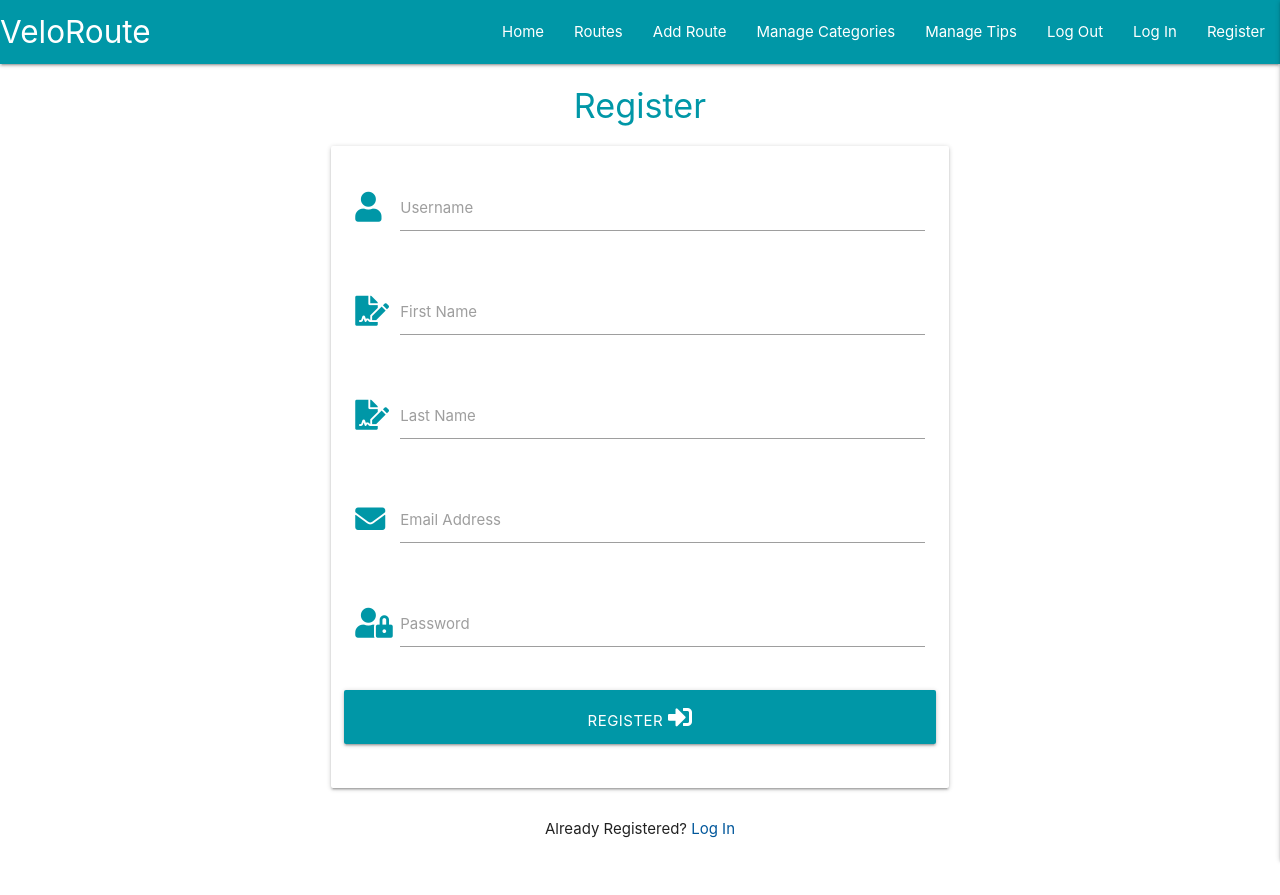
After one commit to Matty-El/velo-route, a Flask app: page /register in a window 1280 px wide. The commit adds this page. Run offline with Flask 2, Linux system fonts and the light colour scheme; some libraries are stand-ins or nearby versions.

Commit message:
Add register, login and profile pages and functionality

```diff
--- a/app.py
+++ b/app.py
@@ -25,6 +25,93 @@ def get_routes():
     return render_template("routes.html", routes=routes)
 
 
+@app.route("/register", methods=["GET", "POST"])
+def register():
+    if request.method == "POST":
+        # check if username exists in database
+        existing_user = mongo.db.users.find_one(
+            {"username": request.form.get("username")})
+
+        if existing_user:
+            flash("Username already exists")
+            return redirect(url_for("register"))
+
+        register = {
+            "username": request.form.get("username"),
+            "first_name": request.form.get("first_name"),
+            "last_name": request.form.get("last_name"),
+            "email": request.form.get("email"),
+            # remember to add password confirmation
+            # remember to add user type
+            "password": generate_password_hash(request.form.get("password"))
+        }
+        mongo.db.users.insert_one(register)
+
+        # add the new user into session cookie
+        session["user"] = request.form.get("username")
+        flash("Registration Successful")
+        return redirect(url_for("profile", username=session["user"]))
+
+    return render_template("register.html")
+
+
+@app.route("/login", methods=["GET", "POST"])
+def login():
+    if request.method == "POST":
+        # check is the username exists in the database
+        existing_user = mongo.db.users.find_one(
+            {"username": request.form.get("username")})
+
+        if existing_user:
+            # check that hashed password is the password entered by user
+            if check_password_hash(
+                        existing_user["password"],
+                        request.form.get("password")):
+                session["user"] = request.form.get("username")
+                flash("Welcome, {}".format(
+                    request.form.get("username")))
+                return redirect(url_for(
+                    "profile", username=session["user"]))
+            else:
+                # passwords do not match
+                flash("Incorrect Username and/or Password")
+                return redirect(url_for("login"))
+        else:
+            # username does not exist
+            flash("Incorrect Username and/or Password")
+            return redirect(url_for("login"))
+
+    return render_template("login.html")
+
+
+@app.route("/logout")
+def logout():
+    # remove user from session cookies
+    flash("You have logged out")
+    session.pop("user")
+    return redirect(url_for("login"))
+
+
+@app.route("/profile/<username>", methods=["GET", "POST"])
+def profile(username):
+    # get session user's username from the database
+    username = mongo.db.users.find_one(
+        {"username": session["user"]})["username"]
+    first_name = mongo.db.users.find_one(
+        {"username": session["user"]})["first_name"]
+    last_name = mongo.db.users.find_one(
+        {"username": session["user"]})["last_name"]
+    email = mongo.db.users.find_one(
+        {"username": session["user"]})["email"]
+
+    if session["user"]:
+        return render_template("profile.html", username=username,
+                               first_name=first_name, last_name=last_name,
+                               email=email)
+
+    return redirect(url_for("login"))
+
+
 if __name__ == "__main__":
     app.run(host=os.environ.get("IP"),
             port=int(os.environ.get("PORT")),
--- a/templates/base.html
+++ b/templates/base.html
@@ -5,10 +5,12 @@
     <meta charset="UTF-8">
     <meta http-equiv="X-UA-Compatible" content="IE=edge">
     <meta name="viewport" content="width=device-width, initial-scale=1.0">
-    <link href="https://fonts.googleapis.com/icon?family=Material+Icons" rel="stylesheet" type="text/css">
+    <link rel="stylesheet" href="https://cdnjs.cloudflare.com/ajax/libs/font-awesome/5.15.3/css/all.min.css"
+        integrity="sha512-iBBXm8fW90+nuLcSKlbmrPcLa0OT92xO1BIsZ+ywDWZCvqsWgccV3gFoRBv0z+8dLJgyAHIhR35VZc2oM/gI1w=="
+        crossorigin="anonymous" referrerpolicy="no-referrer" type="text/css">
     <link rel="stylesheet" href="https://cdnjs.cloudflare.com/ajax/libs/materialize/1.0.0/css/materialize.min.css"
         type="text/css">
-    <link rel="stylesheet" href="{{ url_for('static', filename='css/style.css') }}">
+    <link rel="stylesheet" href="{{ url_for('static', filename='css/style.css') }}" type="text/css">
     {% block styles %}
     {% endblock %}
     <title>VeloRoute</title>
@@ -25,9 +27,9 @@
             <li><a href="#">Add Route</a></li>
             <li><a href="#">Manage Categories</a></li>
             <li><a href="#">Manage Tips</a></li>
-            <li><a href="#">Log Out</a></li>
-            <li><a href="#">Log In</a></li>
-            <li><a href="#">Register</a></li>
+            <li><a href="{{ url_for('logout') }}">Log Out</a></li>
+            <li><a href="{{ url_for('login') }}">Log In</a></li>
+            <li><a href="{{ url_for('register') }}">Register</a></li>
           </ul>
         </div>
       </nav>
@@ -39,9 +41,9 @@
         <li><a href="#">Add Route</a></li>
         <li><a href="#">Manage Categories</a></li>
         <li><a href="#">Manage Tips</a></li>
-        <li><a href="#">Log Out</a></li>
-        <li><a href="#">Log In</a></li>
-        <li><a href="#">Register</a></li>
+        <li><a href="{{ url_for('logout') }}">Log Out</a></li>
+        <li><a href="{{ url_for('login') }}">Log In</a></li>
+        <li><a href="{{ url_for('register') }}">Register</a></li>
       </ul>
 </header>
 <body>
--- /dev/null
+++ b/templates/register.html
@@ -0,0 +1,71 @@
+{% extends "base.html" %}
+{% block content %}
+
+<h4 class="center-align cyan-text text-darken-2">Register</h4>
+
+<div class="row">
+    <form class="col s12 m6 offset-m3" method="POST" action="{{ url_for('register') }}">
+        <div class="card-panel">
+            <!-- username -->
+            <div class="row">
+                <div class="input-field col s12">
+                    <i class="fas fa-user prefix cyan-text text-darken-2"></i>
+                    <input id="username" name="username" type="text" minlength="5" maxlength="15"
+                        pattern="^[a-zA-Z0-9]{5,15}$" class="validate" required>
+                    <label for="username">Username</label>
+                </div>
+            </div>
+            <!-- first name -->
+            <div class="row">
+                <div class="input-field col s12">
+                    <i class="fas fa-file-signature prefix cyan-text text-darken-2"></i>
+                    <input id="first_name" name="first_name" type="text" class="validate" required>
+                    <label for="first_name">First Name</label>
+                </div>
+            </div>
+            <!-- last name -->
+            <div class="row">
+                <div class="input-field col s12">
+                    <i class="fas fa-file-signature prefix cyan-text text-darken-2"></i>
+                    <input id="last_name" name="last_name" type="text" class="validate" required>
+                    <label for="last_name">Last Name</label>
+                </div>
+            </div>
+            <!-- email address -->
+            <div class="row">
+                <div class="input-field col s12">
+                    <i class="fas fa-envelope prefix cyan-text text-darken-2"></i>
+                    <input id="email" name="email" type="text" pattern="^[A-Za-z0-9+_.-]+@(.+)$" class="validate"
+                        required>
+                    <label for="email">Email Address</label>
+                </div>
+            </div>
+            <!-- password -->
+            <div class="row">
+                <div class="input-field col s12">
+                    <i class="fas fa-user-lock prefix cyan-text text-darken-2"></i>
+                    <input id="password" name="password" type="password" minlength="5" maxlength="15"
+                        pattern="^[a-zA-Z0-9]{5,15}$" class="validate" required>
+                    <label for="password">Password</label>
+                </div>
+            </div>
+            <!-- register button -->
+            <div class="row">
+                <button type="submit" class="col s12 btn-large cyan darken-2">
+                    Register <i class="fas fa-sign-in-alt"></i>
+                </button>
+            </div>
+        </div>
+    </form>
+
+    <div class="row">
+        <div class="col s12">
+            <p class="center-align">
+                Already Registered? <a href="{{ url_for('login') }}" class="light-blue-text text-darken-4">Log In</a>
+            </p>
+        </div>
+    </div>
+
+</div>
+
+{% endblock %}
```
Also changed, not shown: templates/login.html (added, +43 -0 lines), templates/profile.html (added, +23 -0 lines).
